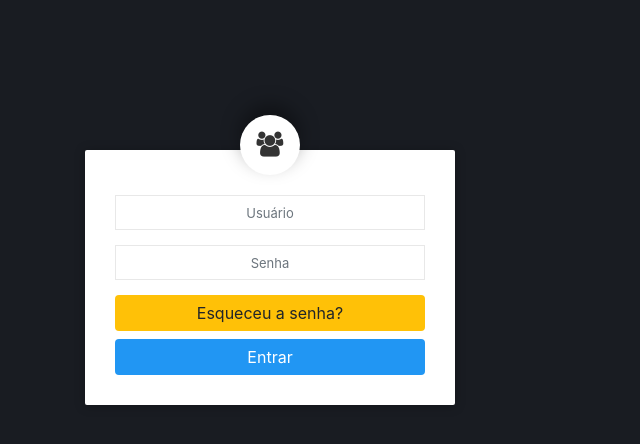
After one commit to Pedro-Prado-Dev/Django_training, a Django app: page /login/ in a window 1280 px wide. The commit adds this page. Shown: the top 444 px of the page, without its empty margins (0-640 px from the left). Run offline with Django 3.2, Linux system fonts and the light colour scheme; some libraries are stand-ins or nearby versions.

Commit message:
Django-Training-class-08

```diff
--- a/django_Course/proj/urls.py
+++ b/django_Course/proj/urls.py
@@ -13,11 +13,22 @@ Including another URLconf
     1. Import the include() function: from django.urls import include, path
     2. Add a URL to urlpatterns:  path('blog/', include('blog.urls'))
 """
+from django.conf import settings
+from django.conf.urls.static import static
 from django.contrib import admin
 from django.urls import path, include
-
+from django.views.generic import TemplateView
+from django.contrib.auth import views as auth_views
 
 urlpatterns = [
     path('admin/', admin.site.urls),
-    path('', include('cadastros.urls'))
-]
+    path('', include('cadastros.urls')),
+    path('', include('tickets.urls')),
+    path('login/', auth_views.LoginView.as_view(template_name='auth/login.html'), name='login'),
+    path('logout/', auth_views.LogoutView.as_view(), name='logout'),
+
+    path('reset-password/', auth_views.PasswordResetView.as_view(), name='password_reset'),
+    path('reset-password-done/', auth_views.PasswordResetDoneView.as_view(), name='password_reset_done'),
+    path('reset-password-confirm/<uidb64>/<token>/', auth_views.PasswordResetConfirmView.as_view(), name='password_reset_confirm'),
+    path('reset-password-complete/', auth_views.PasswordResetCompleteView.as_view(), name='password_reset_complete'),
+] + static(settings.MEDIA_URL, document_root=settings.MEDIA_ROOT)
--- /dev/null
+++ b/django_Course/static_files/auth/style.css
@@ -0,0 +1,194 @@
+body{
+    overflow: hidden;
+    height: 100%;
+    background: #191c22;
+    padding: 0;
+    margin-top:150px;
+}
+.lc-block {
+    background: #fff;
+    border-radius: 2px;
+    position: relative;
+    padding: 45px 30px 30px;
+}
+
+.lc-block.toggled {
+    -webkit-animation-name: fadeInUp;
+    animation-name: fadeInUp;
+    -webkit-animation-duration: .3s;
+    animation-duration: .3s;
+    -webkit-animation-fill-mode: both;
+    animation-fill-mode: both;
+    z-index: 10;
+}
+.lc-block .form-control {
+    text-align: center;
+}
+.lcb-float {
+    width: 60px;
+    height: 60px;
+    background: #fff;
+    border-radius: 50%;
+    box-shadow: 0 -10px 19px rgba(0, 0, 0, .38);
+    position: absolute;
+    top: -35px;
+    left: 50%;
+    margin-left: -30px;
+}
+.lcb-float img {
+    width: 100%;
+    height: 100%;
+    border-radius: 50%;
+    padding: 4px;
+}
+.lcb-float i {
+    color: #333;
+    font-size: 25px;
+    line-height: 60px;
+}
+.lcb-lockscreen {
+    position: relative;
+}
+.lcb-lockscreen .form-control {
+    padding-right: 35px;
+}
+.lcb-lockscreen .lcbl-btn {
+    background-color: #2196F3;
+    position: absolute;
+    top: 0;
+    right: 0;
+    width: 30px;
+    color: #fff;
+    font-size: 15px;
+    height: 27px;
+    margin: 4px;
+    line-height: 26px;
+    border-radius: 2px;
+}
+.login-navigation {
+    list-style: none;
+    padding: 0;
+    margin: 0;
+    position: absolute;
+    width: 100%;
+    left: 0;
+    bottom: -45px;
+}
+.login-navigation>li {
+    display: inline-block;
+    margin: 0 2px;
+    -webkit-transition: all;
+    -o-transition: all;
+    transition: all;
+    -webkit-transition-duration: 150ms;
+    transition-duration: 150ms;
+    cursor: pointer;
+    vertical-align: top;
+    color: #fff;
+    line-height: 16px;
+    min-width: 16px;
+    min-height: 16px;
+    -webkit-backface-visibility: hidden;
+    -moz-backface-visibility: hidden;
+    backface-visibility: hidden;
+}
+#footer, #footer .f-menu>li>a {
+    color: #a2a2a2;
+}
+.login-navigation>li>span {
+    opacity: 0;
+    filter: alpha(opacity=0);
+}
+.login-navigation>li:not(:hover) {
+    font-size: 0;
+    border-radius: 100%
+}
+.login-navigation>li:hover {
+    border-radius: 10px;
+    padding: 0 5px;
+    font-size: 8px;
+}
+.login-navigation>li:hover>span {
+    opacity: 1;
+    filter: alpha(opacity=100);
+}
+.lcb-float {
+    width: 60px;
+    height: 60px;
+    background: #fff;
+    border-radius: 50%;
+    box-shadow: 0 -10px 19px rgba(0,0,0,.38);
+    position: absolute;
+    top: -35px;
+    left: 50%;
+    margin-left: -30px;
+    text-align:center;
+}
+.lcb-float i {
+    color: #333;
+    font-size: 25px;
+    line-height: 60px;
+}
+.zmdi {
+    display: inline-block;
+    font: normal normal normal 14px/1 'Material-Design-Iconic-Font';
+    font-size: inherit;
+    text-rendering: auto;
+    -webkit-font-smoothing: antialiased;
+    -moz-osx-font-smoothing: grayscale;
+}
+.cr-alt label {
+    position: relative;
+    padding-left: 28px;
+}
+.form-group {
+    margin-bottom: 15px;
+}
+.c-gray {
+    color: #9e9e9e!important;
+}
+.form-control {
+    -webkit-transition: all;
+    -o-transition: all;
+    transition: all;
+    -webkit-transition-duration: .3s;
+    transition-duration: .3s;
+    resize: none;
+    box-shadow: 0 0 0 40px transparent!important;
+    border-radius: 0;
+}
+.form-control {
+    width: 100%;
+    height: 35px;
+    padding: 6px 12px;
+    background-color: #fff;
+    border: 1px solid #e8e8e8;
+    -webkit-box-shadow: inset 0 1px 1px rgba(0,0,0,.075);
+}
+.form-control, output {
+    font-size: 13px;
+    line-height: 1.42857143;
+    color: #9e9e9e;
+    display: block;
+}
+.lc-block {
+    box-shadow: 0 1px 11px rgba(0, 0, 0, .27);
+}
+.lc-block, .login-content:after {
+    vertical-align: middle;
+    display: inline-block;
+}
+.btn:not(.btn-alt) {
+    border: 0;
+}
+.btn-primary.active, .btn-primary.focus, .btn-primary:active, .btn-primary:focus,
+.btn-primary:hover, .open>.dropdown-toggle.btn-primary {
+    color: #fff;
+    background-color: #1791f2;
+    border-color: #0d87e9;
+}
+.btn-primary {
+    color: #fff;
+    background-color: #2196f3;
+    border-color: #0d8aee;
+}
--- /dev/null
+++ b/django_Course/templates/auth/login.html
@@ -0,0 +1,42 @@
+{% load static %}
+<!DOCTYPE html>
+<html lang="en">
+<head>
+    <meta charset="UTF-8">
+    <title>SIDIA</title>
+    <link rel="stylesheet" href="https://stackpath.bootstrapcdn.com/bootstrap/4.5.2/css/bootstrap.min.css" integrity="sha384-JcKb8q3iqJ61gNV9KGb8thSsNjpSL0n8PARn9HuZOnIxN0hoP+VmmDGMN5t9UJ0Z" crossorigin="anonymous">
+    <script src="https://code.jquery.com/jquery-3.5.1.slim.min.js" integrity="sha384-DfXdz2htPH0lsSSs5nCTpuj/zy4C+OGpamoFVy38MVBnE+IbbVYUew+OrCXaRkfj" crossorigin="anonymous"></script>
+    <script src="https://cdn.jsdelivr.net/npm/popper.js@1.16.1/dist/umd/popper.min.js" integrity="sha384-9/reFTGAW83EW2RDu2S0VKaIzap3H66lZH81PoYlFhbGU+6BZp6G7niu735Sk7lN" crossorigin="anonymous"></script>
+    <script src="https://stackpath.bootstrapcdn.com/bootstrap/4.5.2/js/bootstrap.min.js" integrity="sha384-B4gt1jrGC7Jh4AgTPSdUtOBvfO8shuf57BaghqFfPlYxofvL8/KUEfYiJOMMV+rV" crossorigin="anonymous"></script>
+    <link href="https://maxcdn.bootstrapcdn.com/font-awesome/4.3.0/css/font-awesome.min.css" rel="stylesheet">
+    <link rel="stylesheet" href="{% static 'auth/style.css' %}">
+</head>
+<body>
+
+<div class="container bootstrap snippets bootdey">
+    <div class="lc-block col-md-4 col-md-offset-4 toggled" id="l-login">
+        <form method="POST">
+            {% csrf_token %}
+            {% if form.errors %}
+                <div class="btn btn-block btn-danger btn-float m-t-25">
+                    Usuário ou senha inválidos!
+                </div>
+            <br />
+            {% endif %}
+            <div class="lcb-float"><i class="fa fa-users"></i></div>
+            <div class="form-group">
+                <input type="text" class="form-control" placeholder="Usuário" name="username">
+            </div>
+            <div class="form-group">
+                <input type="password" class="form-control" placeholder="Senha" name="password">
+            </div>
+            <div class="clearfix"></div>
+
+                <a href="{% url 'password_reset' %}" class="btn btn-warning btn-block btn-float">Esqueceu a senha?</a>
+            <button type="submit" class="btn btn-block btn-primary btn-float m-t-25">Entrar</button>
+        </form>
+    </div>
+</div>
+
+</body>
+</html>
```
Also changed, not shown: django_Course/templates/base.html (+17 -20 lines).
